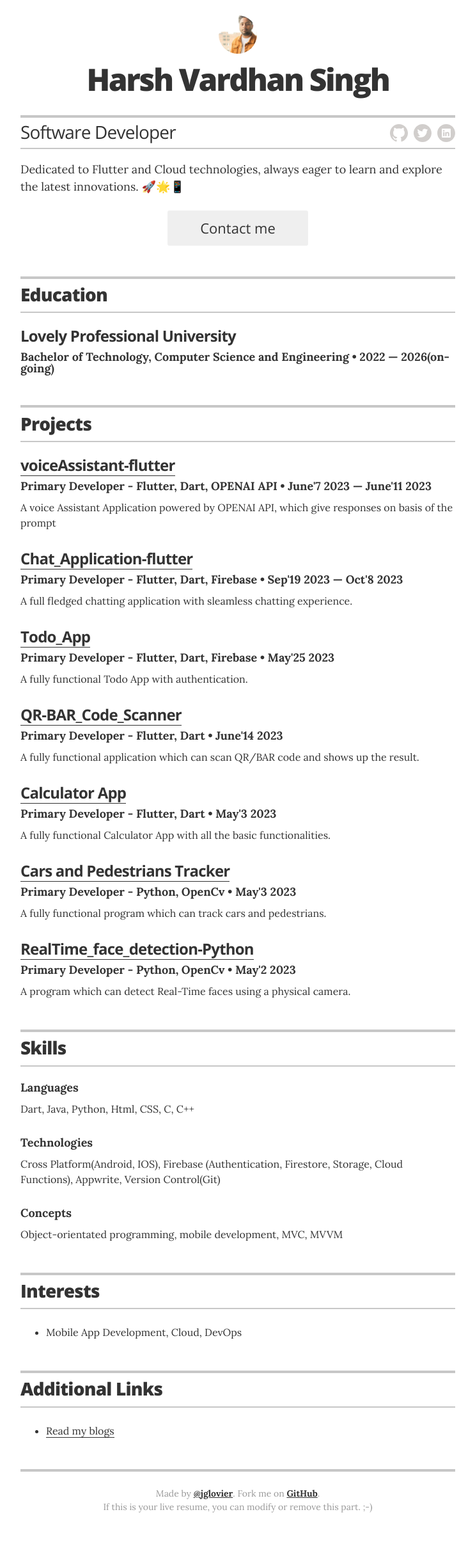
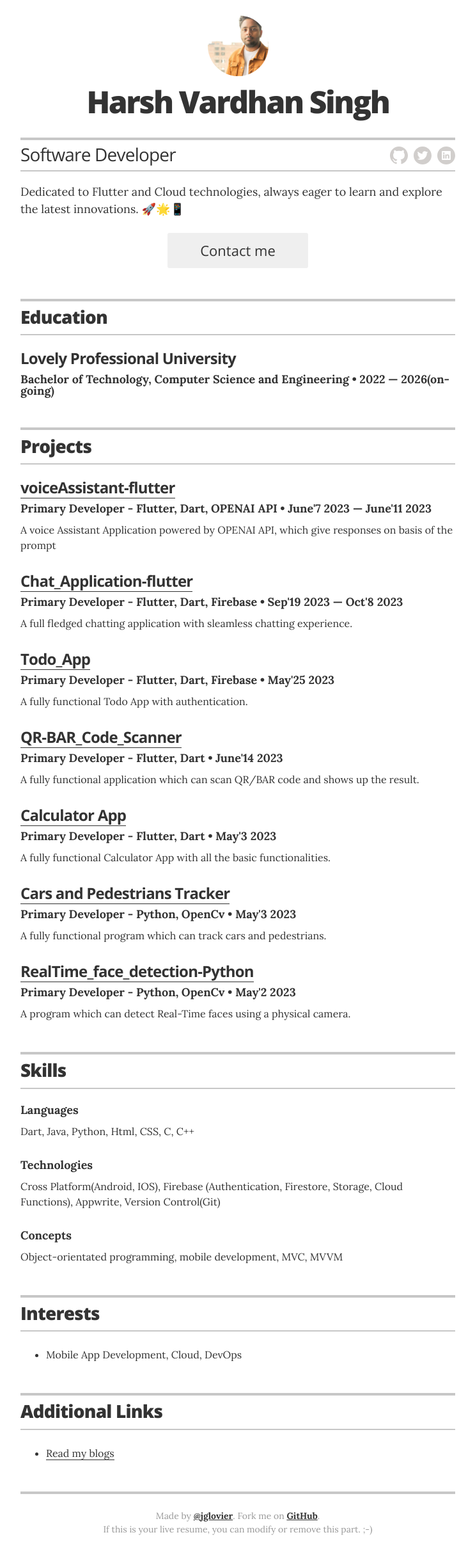
Before and after one commit to harsh082ip/resume, a Jekyll site: the page built from index.html, in a window 1280 px wide. Shown: the whole page at 64% size, without its empty margins (268-1011 px from the left). Built offline with Jekyll 4.4.1, drawn with Linux system fonts in a browser that asks for light colours; before the commit the page ends 2414 px from its top, so only the background shows below that.

Commit message:
Minor Changes Made

```diff
--- a/_sass/_resume.scss
+++ b/_sass/_resume.scss
@@ -21,7 +21,7 @@
 .page-header { padding: 1.5rem 0;
 
   .avatar {
-    width: 60px;
+    width: 95px;
     max-width: 100%;
     overflow: hidden;
     @include border-radius(100px);
```
